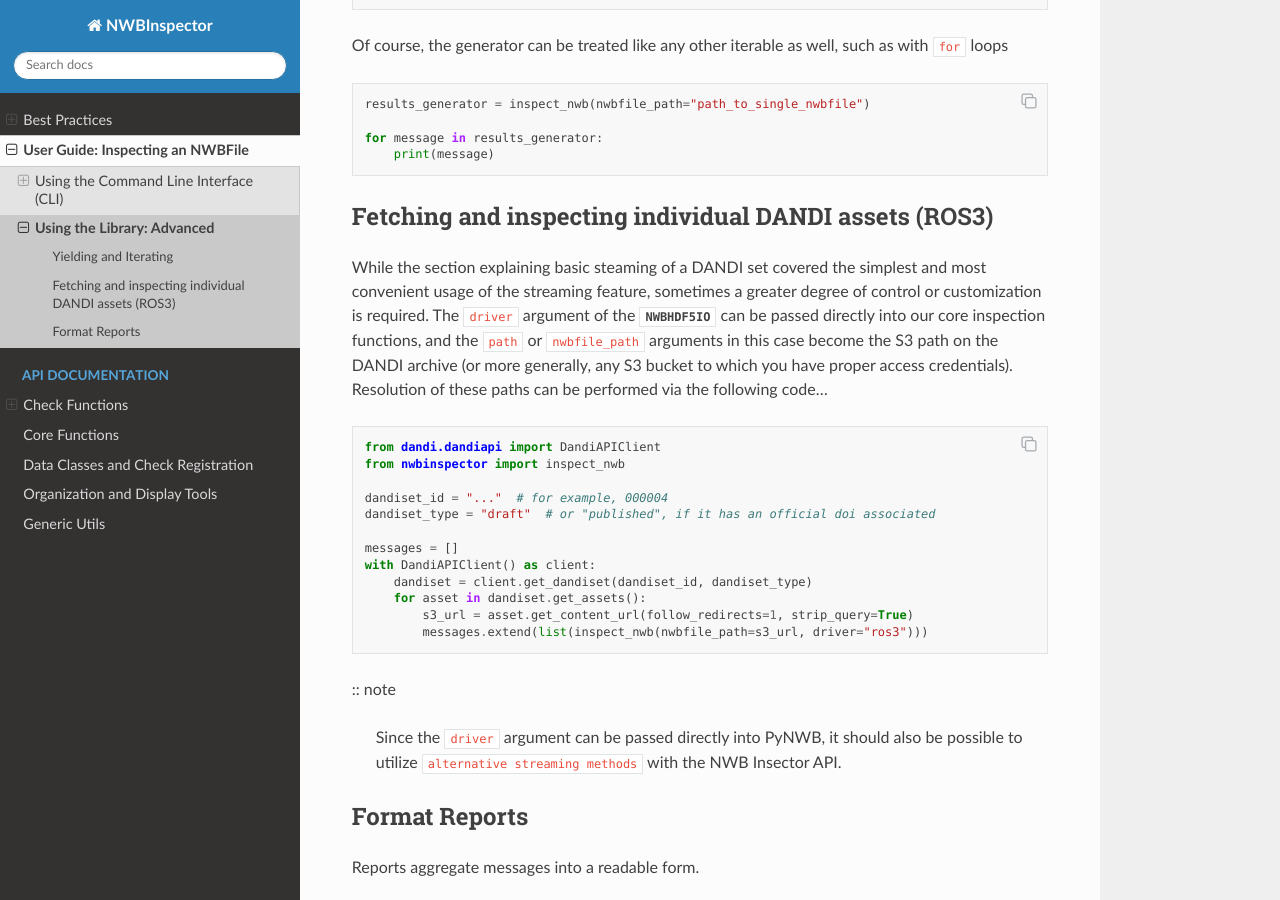
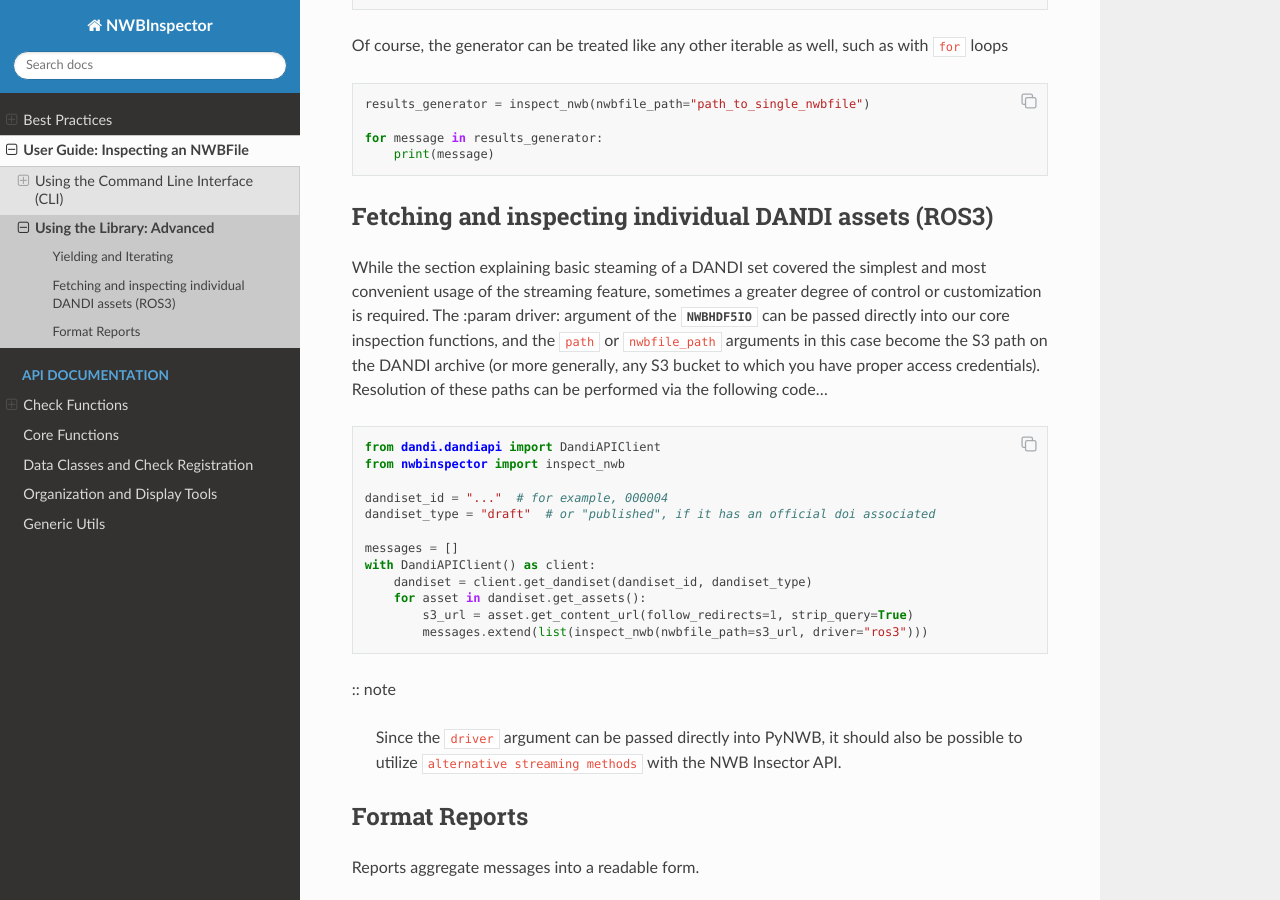
Before and after one commit to NeurodataWithoutBorders/nwbinspector, a Sphinx documentation site: the page built from docs/user_guide/using_the_library_advanced.rst, in a window 1280 px wide and 900 px high, scrolled down 773 px. Built offline with Sphinx 7.4.7 and the Read the Docs theme 2.0.0, drawn with Linux system fonts in a browser that asks for light colours; pages that are not in the unit, such as notebooks, are missing from menus; cross-references to code outside the pages are shown as plain code.

Commit message:
Update using_the_library_advanced.rst

```diff
--- a/docs/user_guide/using_the_library_advanced.rst
+++ b/docs/user_guide/using_the_library_advanced.rst
@@ -51,7 +51,7 @@ Of course, the generator can be treated like any other iterable as well, such as
 Fetching and inspecting individual DANDI assets (ROS3)
 ------------------------------------------------------
 
-While the section explaining :ref:`basic steaming of a DANDI set<simple_streaming_api>` covered the simplest and most convenient usage of the streaming feature, sometimes a greater degree of control or customization is required. The :param:`driver` argument of the :py:class:`~pynwb.NWBHDF5IO` can be passed directly into our core inspection functions, and the ``path`` or ``nwbfile_path`` arguments in this case become the S3 path on the DANDI archive (or more generally, any S3 bucket to which you have proper access credentials). Resolution of these paths can be performed via the following code...
+While the section explaining :ref:`basic steaming of a DANDI set<simple_streaming_api>` covered the simplest and most convenient usage of the streaming feature, sometimes a greater degree of control or customization is required. The :param driver: argument of the :py:class:`~pynwb.NWBHDF5IO` can be passed directly into our core inspection functions, and the ``path`` or ``nwbfile_path`` arguments in this case become the S3 path on the DANDI archive (or more generally, any S3 bucket to which you have proper access credentials). Resolution of these paths can be performed via the following code...
 
 .. code-block:: python
 
```
